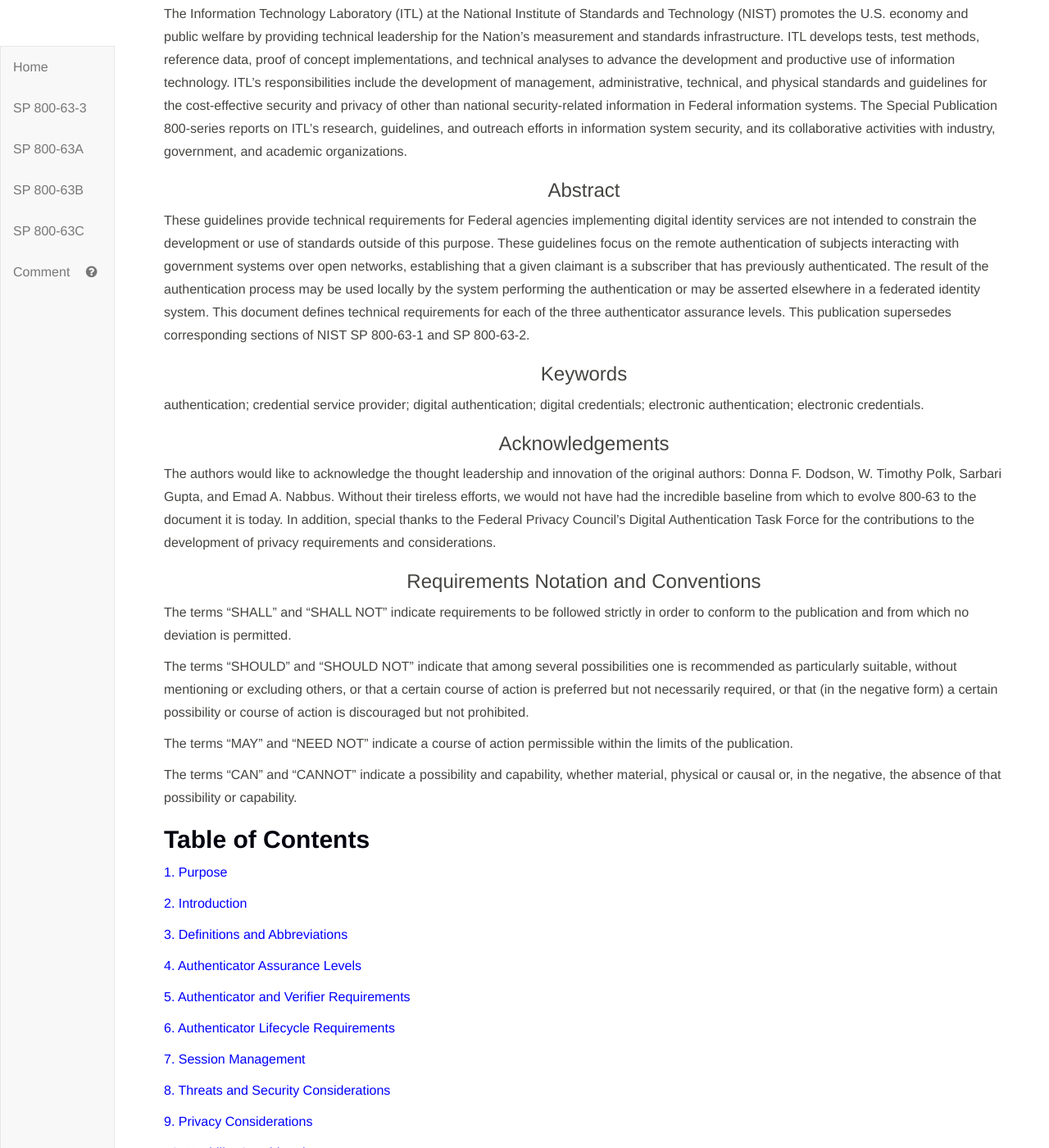
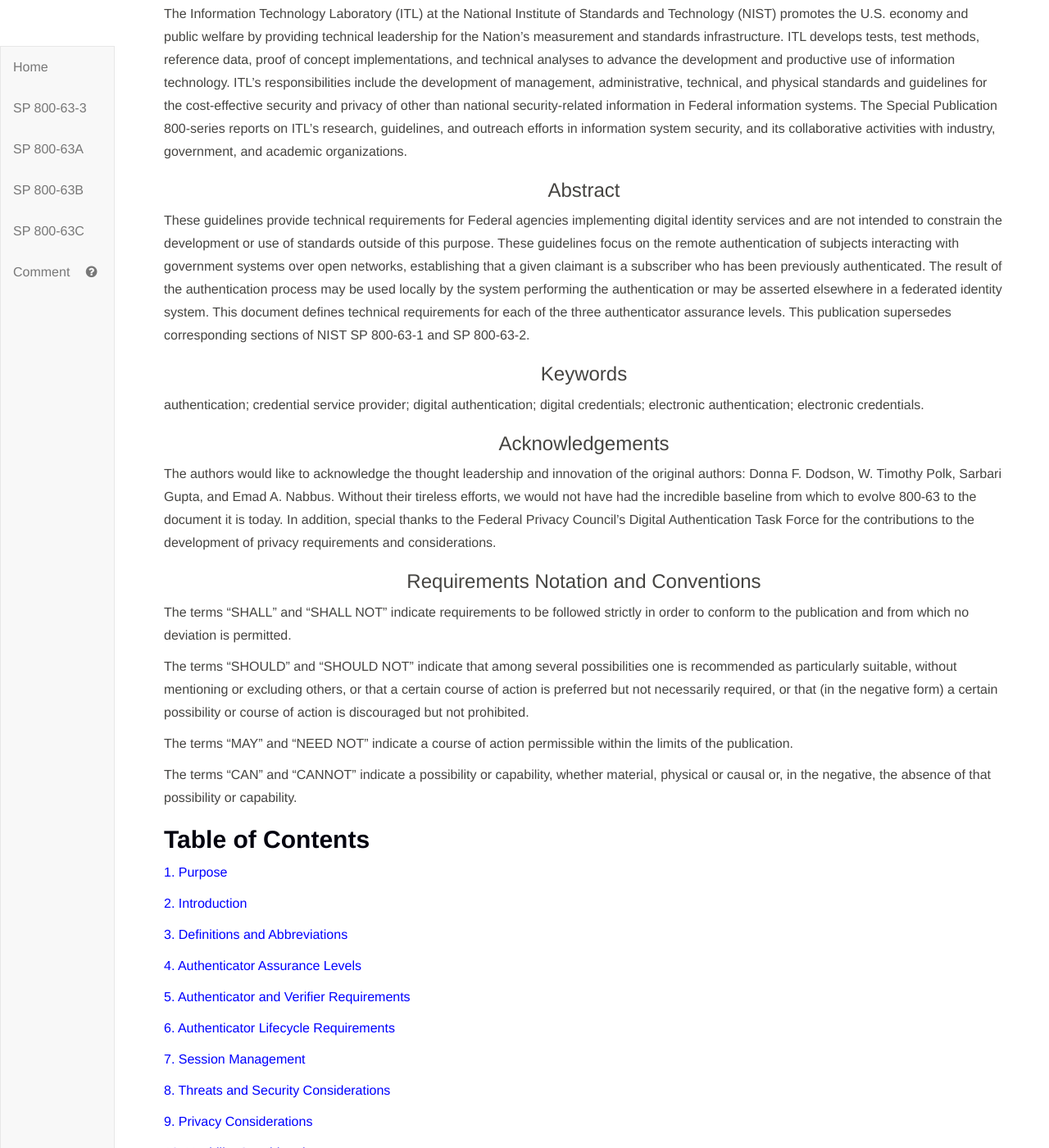
Before and after one commit to usnistgov/800-63-3, a Jekyll site: the page built from sp800-63b/cover.md, in a window 1280 px wide and 1400 px high, scrolled down 3007 px. Shown: the whole window at 82% size. Built offline with Jekyll 4.4.1, drawn with Linux system fonts in a browser that asks for light colours; our own code applies the rules of GitHub Pages for plain Markdown files.

Commit message:
copy edits cover

```diff
--- a/sp800-63b/cover.md
+++ b/sp800-63b/cover.md
@@ -186,7 +186,7 @@
 
 </div>
 
-These guidelines provide technical requirements for Federal agencies implementing digital identity services are not intended to constrain the development or use of standards outside of this purpose. These guidelines focus on the remote authentication of subjects interacting with government systems over open networks, establishing that a given claimant is a subscriber that has previously authenticated. The result of the authentication process may be used locally by the system performing the authentication or may be asserted elsewhere in a federated identity system. This document defines technical requirements for each of the three authenticator assurance levels. This publication supersedes corresponding sections of NIST SP 800-63-1 and SP 800-63-2.
+These guidelines provide technical requirements for Federal agencies implementing digital identity services and are not intended to constrain the development or use of standards outside of this purpose. These guidelines focus on the remote authentication of subjects interacting with government systems over open networks, establishing that a given claimant is a subscriber who has been previously authenticated. The result of the authentication process may be used locally by the system performing the authentication or may be asserted elsewhere in a federated identity system. This document defines technical requirements for each of the three authenticator assurance levels. This publication supersedes corresponding sections of NIST SP 800-63-1 and SP 800-63-2.
 
 <div class="text-center" markdown="1">
 
@@ -216,7 +216,7 @@
 
 The terms "MAY" and "NEED NOT" indicate a course of action permissible within the limits of the publication.
 
-The terms "CAN" and "CANNOT" indicate a possibility and capability, whether material, physical or causal or, in the negative, the absence of that possibility or capability.
+The terms "CAN" and "CANNOT" indicate a possibility or capability, whether material, physical or causal or, in the negative, the absence of that possibility or capability.
 
 <div class="breaker"/>
 
```
